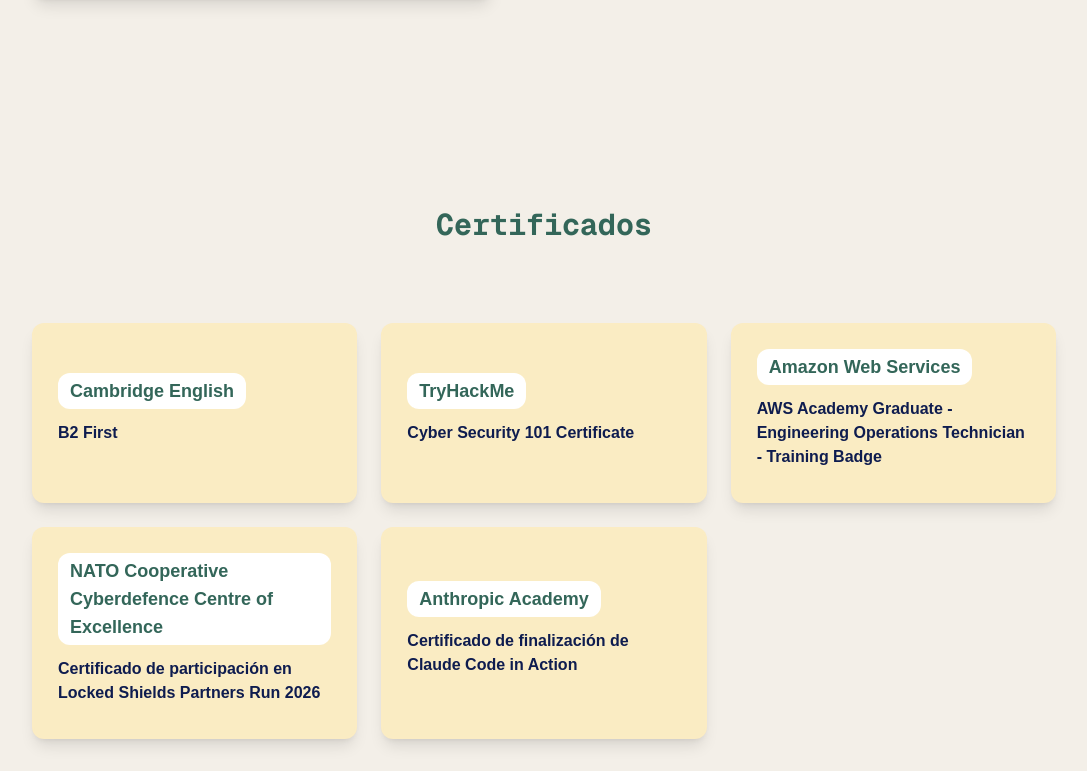
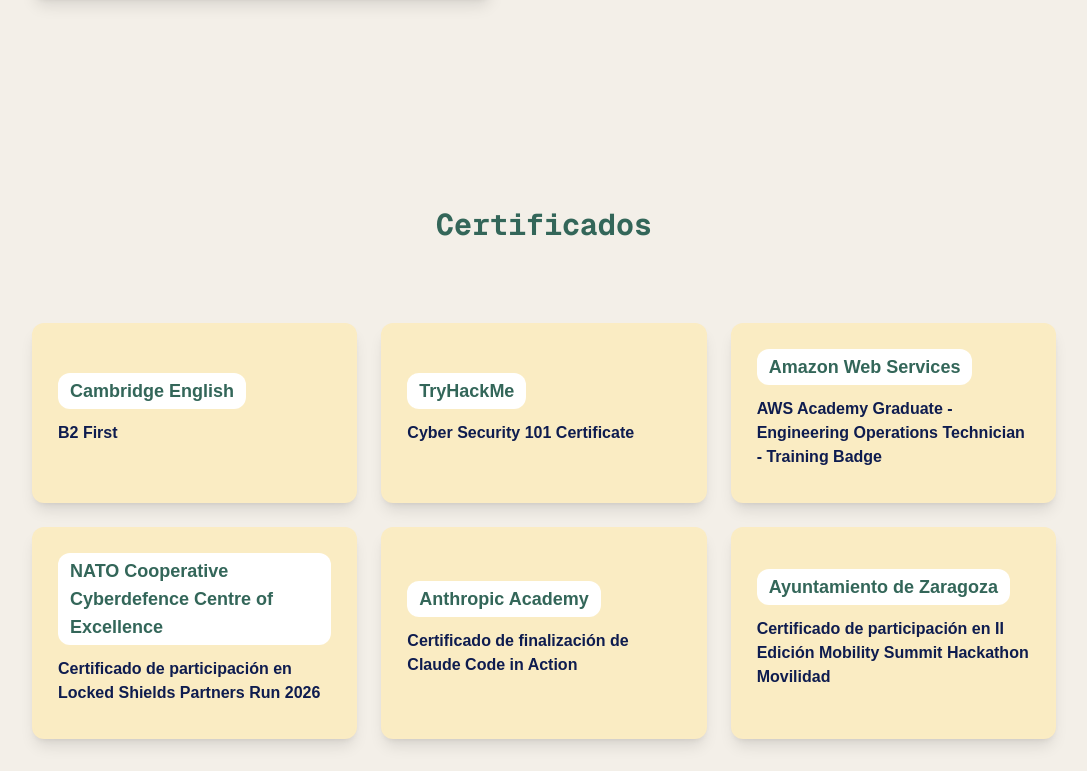
Before and after one commit to Curryllo/mi-portfolio, a Next.js app: page / in a window 1280 px wide. Shown: the part 3886-4657 px from the top of the page, without its empty margins (96-1183 px from the left). Built offline with nearby package versions, Linux system fonts and the light colour scheme.

Commit message:
Añadido certificado

```diff
--- a/app/page.tsx
+++ b/app/page.tsx
@@ -235,6 +235,9 @@ export default function Home() {
     {
       title: "Certificado de finalización de Claude Code in Action",
       entidad: "Anthropic Academy"
+    },
+    { title: "Certificado de participación en II Edición Mobility Summit Hackathon Movilidad",
+      entidad: "Ayuntamiento de Zaragoza"
     }
   ];
 
@@ -258,6 +261,9 @@ export default function Home() {
     {
       title: "Certificate of completion Claude Code in Action",
       entidad: "Anthropic Academy"
+    },
+    { title: "Certificate of participation in II Edition Mobility Summit Hackathon Mobility",
+      entidad: "Zaragoza City Council"
     }
   ];
 
```
